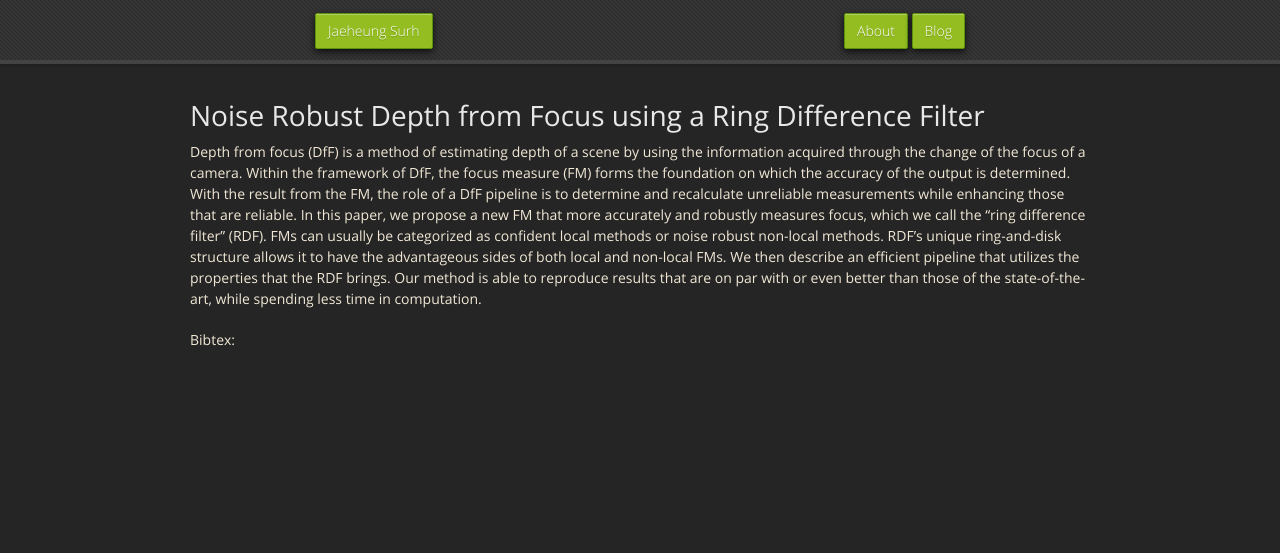
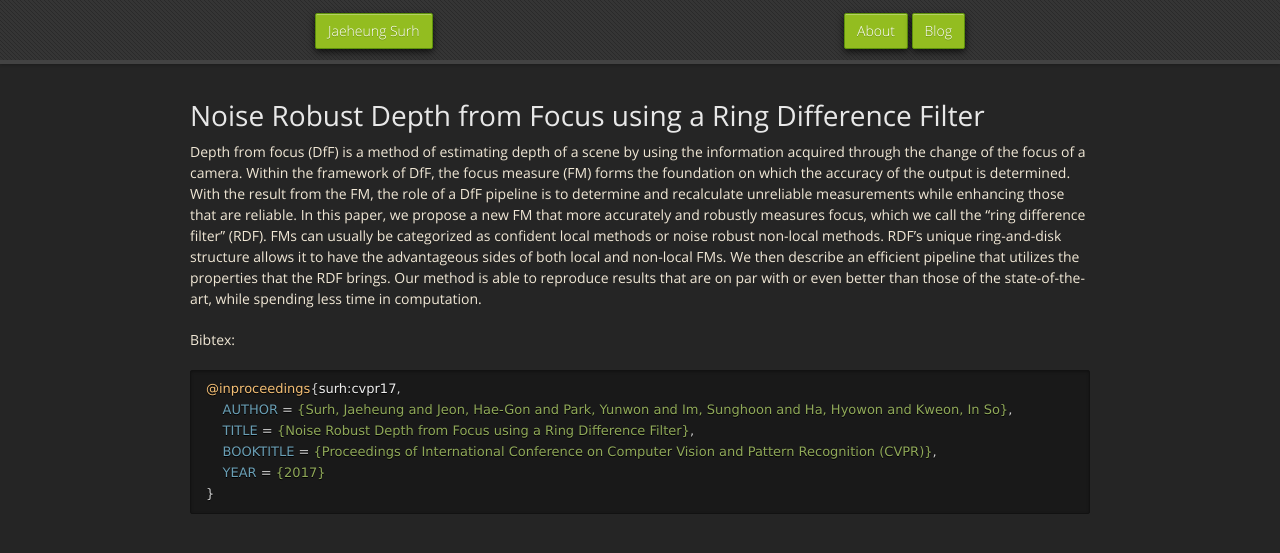
Before and after one commit to jaeheungs/jaeheungs.github.io, a Jekyll site: the page built from _pubs/2017-07-01-ring-difference-filter.markdown, in a window 1280 px wide. Shown: the top 553 px of the page. Built offline with Jekyll 4.4.1, drawn with Linux system fonts in a browser that asks for light colours; nearby versions of some CDN libraries.

Commit message:
bibtex added

````diff
--- a/_pubs/2017-07-01-ring-difference-filter.markdown
+++ b/_pubs/2017-07-01-ring-difference-filter.markdown
@@ -14,3 +14,11 @@ imalt:	"RDF"
 Depth from focus (DfF) is a method of estimating depth of a scene by using the information acquired through the change of the focus of a camera. Within the framework of DfF, the focus measure (FM) forms the foundation on which the accuracy of the output is determined. With the result from the FM, the role of a DfF pipeline is to determine and recalculate unreliable measurements while enhancing those that are reliable. In this paper, we propose a new FM that more accurately and robustly measures focus, which we call the "ring difference filter'' (RDF). FMs can usually be categorized as confident local methods or noise robust non-local methods. RDF's unique ring-and-disk structure allows it to have the advantageous sides of both local and non-local FMs. We then describe an efficient pipeline that utilizes the properties that the RDF brings. Our method is able to reproduce results that are on par with or even better than those of the state-of-the-art, while spending less time in computation.
 
 Bibtex:
+```bib
+@inproceedings{surh:cvpr17,
+    AUTHOR = {Surh, Jaeheung and Jeon, Hae-Gon and Park, Yunwon and Im, Sunghoon and Ha, Hyowon and Kweon, In So},
+    TITLE = {Noise Robust Depth from Focus using a Ring Difference Filter},
+    BOOKTITLE = {Proceedings of International Conference on Computer Vision and Pattern Recognition (CVPR)},
+    YEAR = {2017}
+}
+```
````
